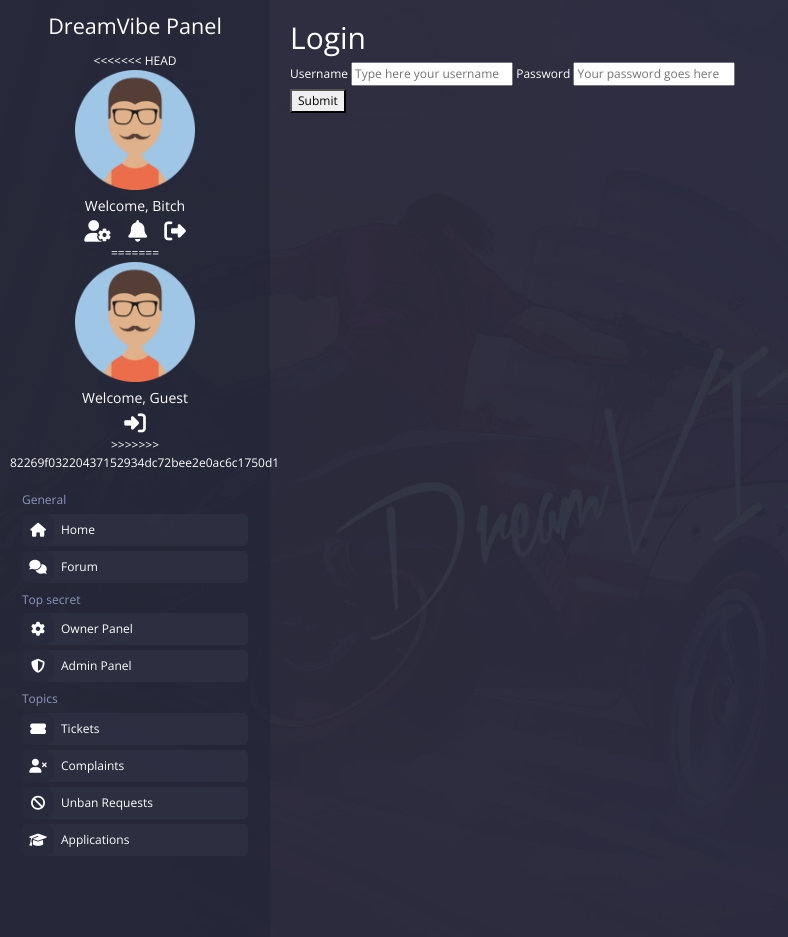
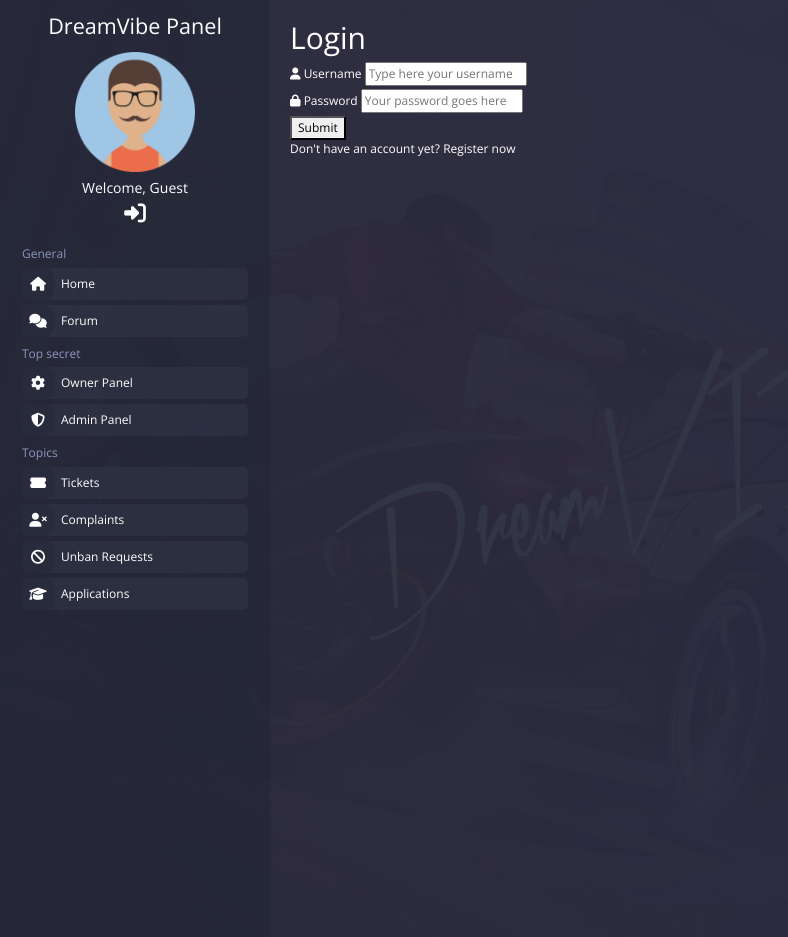
Before and after one commit to vtean/rpg-panel, a PHP site: page /login in a window 1280 px wide. Shown: the whole page, without its empty margins (0-788 px from the left). Run offline with PHP 8.4, Linux system fonts and the light colour scheme; a stand-in replaces the project's code that opens the database connection; some libraries are stand-ins or nearby versions.

Commit message:
Mege fixes

```diff
--- a/public/views/layouts/menu.php
+++ b/public/views/layouts/menu.php
@@ -4,17 +4,6 @@
     </div>
     <div class="dv-user-bar">
         <div class="dv-user-welcome">
-<<<<<<< HEAD
-            <img class="dv-user-avatar" src="<?php echo BASE_URL . '/public/resources/img/avatar.png' ?>" alt="User Avatar">
-            <span class="dv-welcome-text">Welcome, Bitch</span>
-            <div class="dv-user-controls">
-                <ul class="list-style-none">
-                    <li><a href=""><i class="fas fa-user-cog"></i></a></li>
-                    <li><a href=""><i class="fas fa-bell"></i></a></li>
-                    <li><a href="<?php echo BASE_URL . '/logout' ?>"><i class="fas fa-sign-out-alt"></i></a></li>
-                </ul>
-            </div>
-=======
             <?php if (isLoggedIn()): ?>
                 <img class="dv-user-avatar" src="<?php echo BASE_URL . '/public/resources/img/avatar.png' ?>" alt="User Avatar">
                 <span class="dv-welcome-text">Welcome, Bitch</span>
@@ -34,7 +23,6 @@
                     </ul>
                 </div>
             <?php endif; ?>
->>>>>>> 82269f03220437152934dc72bee2e0ac6c1750d1
         </div>
     </div>
     <nav class="dv-navbar navbar navbar-expand-lg navbar-dark">
--- a/public/views/login.php
+++ b/public/views/login.php
@@ -1,17 +1,35 @@
 <?php getHeader($data['pageTitle']); ?>
     <h1><?php echo($data['pageTitle']); ?></h1>
-    <form action="" method="POST">
+    <form action="" method="POST" class="tnForm">
+        <div class="tnFormGroup">
             <label for="username">
+                <i class="fas fa-user"></i>
                 <span> Username</span>
             </label>
-        <input type="text" name="username" id="username" value="<?php echo $data['user_name']; ?>"
+            <input type="text" name="username"
+                   class="tnFormInput<?php if (!empty($errors['user_name_error'])): ?> tnInvalidInput<?php endif; ?>"
+                   id="username" value="<?php echo $data['user_name']; ?>"
                    placeholder="Type here your username">
+            <?php if (!empty($errors['user_name_error'])): ?>
+                <span class="tnInvalidInputInfo"><?php echo $errors['user_name_error']; ?></span>
+            <?php endif; ?>
+        </div>
+        <div class="tnFormGroup">
             <label for="password">
+                <i class="fas fa-lock"></i>
                 <span> Password</span>
             </label>
-        <input type="password" name="password" id="password" placeholder="Your password goes here">
-        <div>
-            <button type="submit">Submit</button>
+            <input type="password" name="password"
+                   class="tnFormInput<?php if (!empty($errors['user_password_error'])): ?> tnInvalidInput<?php endif; ?>"
+                   id="password" placeholder="Your password goes here">
+            <?php if (!empty($errors['user_password_error'])): ?>
+                <span class="tnInvalidInputInfo"><?php echo $errors['user_password_error']; ?></span>
+            <?php endif; ?>
         </div>
+        <div class="tnFormSubmit">
+            <button type="submit" class="tnBtn tnSubmitBtn">Submit</button>
+        </div>
+        <p class="tnCentered tnLoginInfo">Don't have an account yet? <a
+                    href="<?php echo BASE_URL . '/register/'; ?>">Register</a> now</p>
     </form>
 <?php getFooter(); ?>
```
Lines whose indentation alone changed are shown as unchanged.
